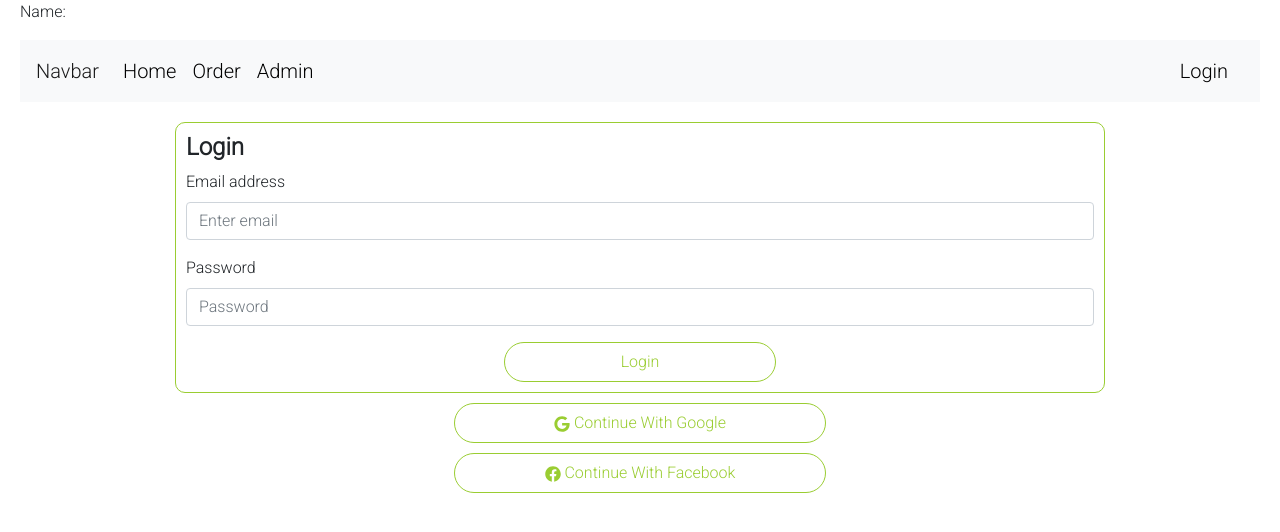
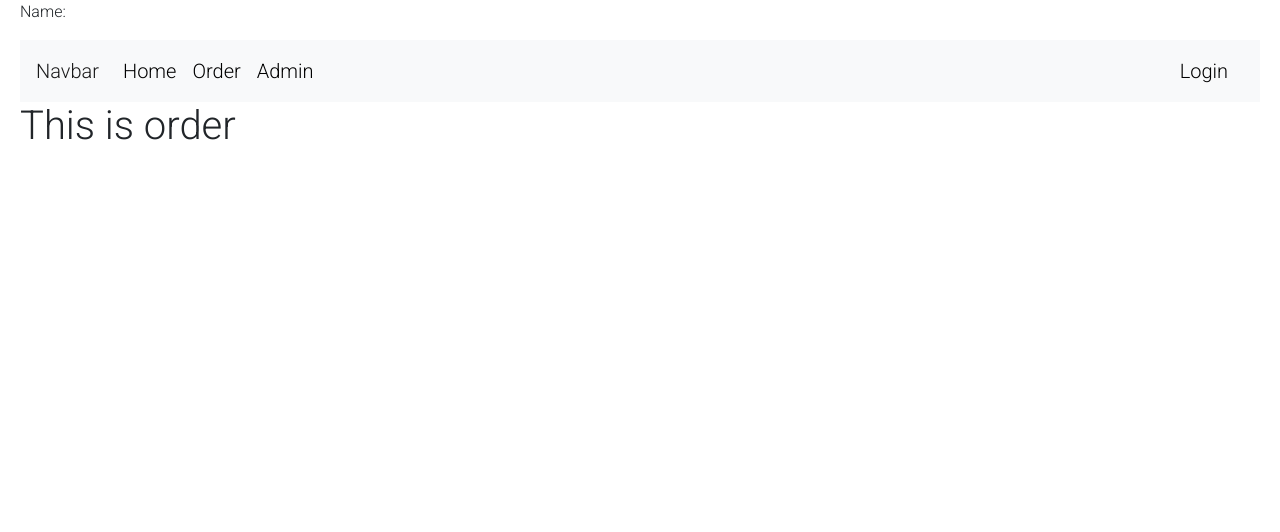
Before and after one commit to jihan212/plant-shop-client, a React (Create React App) app: page /order in a window 1280 px wide. Before the commit this address led to /login. Shown: the top 532 px of the page. Built offline with nearby package versions, Linux system fonts and the light colour scheme.

Commit message:
full-stack-client

```diff
--- a/src/App.js
+++ b/src/App.js
@@ -29,12 +29,20 @@ function App() {
           <PrivateRoute path="/admin">
              <Admin></Admin>
           </PrivateRoute>
-          <PrivateRoute path="/checkout">
+           {/*--------- Apatoto  -------*/}
+          <Route path="/checkout">
+          <Checkout></Checkout>
+          </Route>
+          <Route path="/order">
+          <Order></Order>
+          </Route>
+           {/*--------- Apatoto  -------*/}
+          {/* <PrivateRoute path="/checkout">
              <Checkout></Checkout>
           </PrivateRoute>
           <PrivateRoute path="/order">
              <Order></Order>
-          </PrivateRoute>
+          </PrivateRoute> */}
         </Switch>
       </Router>
       </UserContext.Provider>
```
